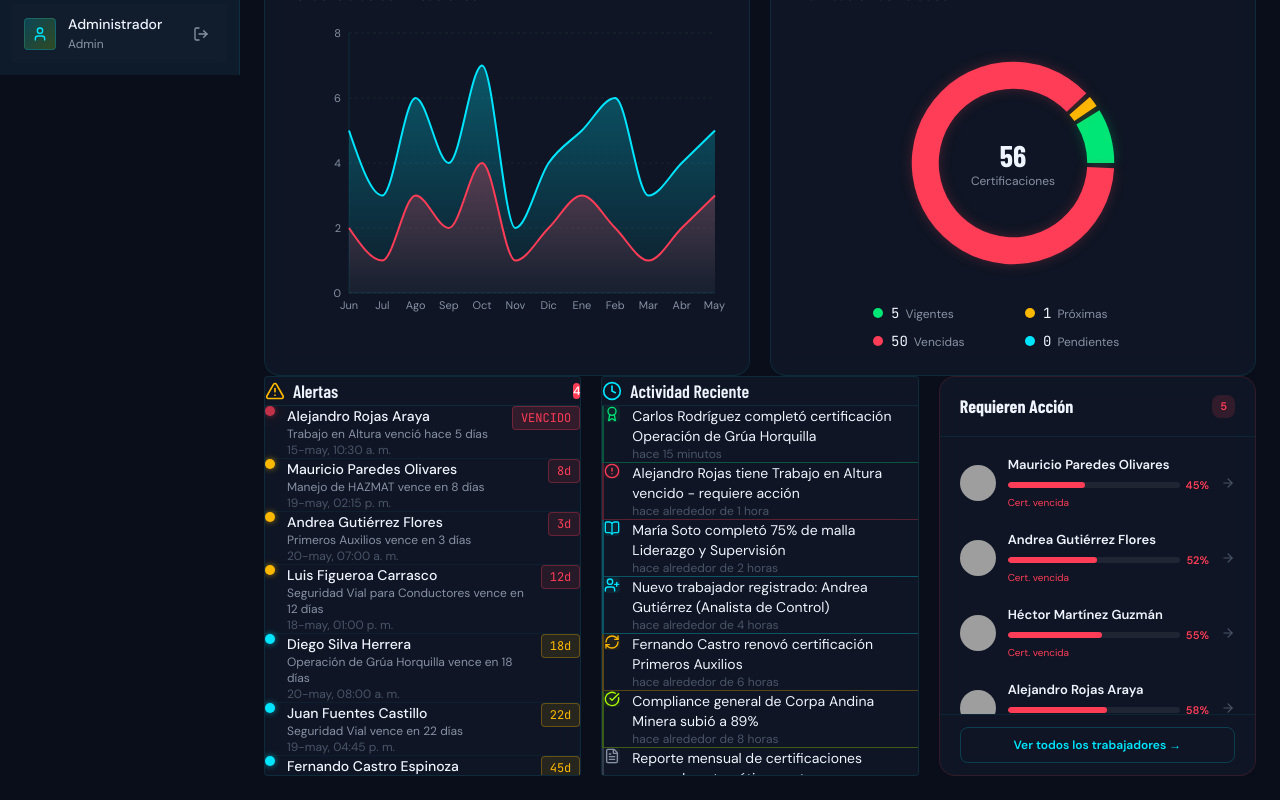
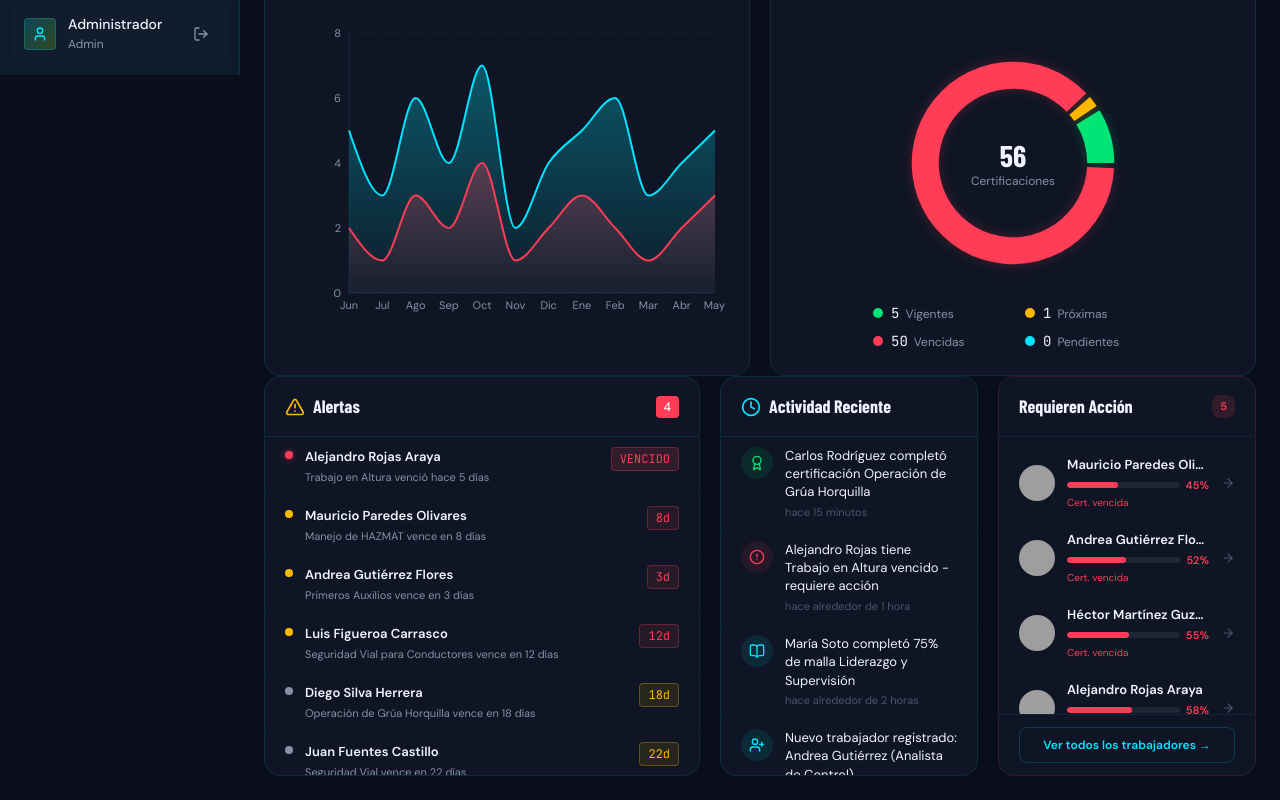
Before and after one commit to leandrodesignux-ux/Certify, a React (Vite) app: page /dashboard in a window 1280 px wide. Shown: the part 725-1525 px from the top of the page. Built offline with nearby package versions, Linux system fonts and the light colour scheme; grey boxes are pictures that could not be loaded.

Commit message:
Redesign AlertsPanel and ActivityFeed with clean list style, inline styles

```diff
--- a/src/components/dashboard/ActivityFeed.tsx
+++ b/src/components/dashboard/ActivityFeed.tsx
@@ -81,16 +81,23 @@ const activityConfig = {
 
 export function ActivityFeed() {
   return (
-    <div className="bg-[#111827]/80 backdrop-blur-[12px] border border-[rgba(0,229,255,0.1)] rounded-sm h-[400px] flex flex-col">
+    <div style={{
+      backgroundColor: 'rgba(17,24,39,0.8)',
+      backdropFilter: 'blur(12px)',
+      border: '1px solid rgba(0,229,255,0.1)',
+      borderRadius: '16px',
+      display: 'flex',
+      flexDirection: 'column',
+      height: '400px',
+    }}>
       {/* Header */}
-      <div className="px-5 py-4 border-b border-[rgba(0,229,255,0.1)] flex items-center gap-2">
-        <Clock className="w-5 h-5 text-[#00E5FF]" />
-        <h2 className="font-display text-lg font-semibold text-[#F0F4FF]">Actividad Reciente</h2>
+      <div style={{ padding: '16px 20px', borderBottom: '1px solid rgba(0,229,255,0.1)', display: 'flex', alignItems: 'center', gap: '8px' }}>
+        <Clock style={{ width: '20px', height: '20px', color: '#00E5FF' }} />
+        <h2 style={{ fontFamily: '"Barlow Condensed", sans-serif', fontSize: '18px', fontWeight: 700, color: '#F0F4FF' }}>Actividad Reciente</h2>
       </div>
 
       {/* Activity List */}
-      <div className="flex-1 overflow-y-auto">
-        <div className="divide-y divide-[rgba(0,229,255,0.05)]">
+      <div style={{ flex: 1, overflowY: 'auto' }}>
         {activities.map((activity) => {
           const config = activityConfig[activity.type];
           const Icon = config.icon;
@@ -98,18 +105,29 @@ export function ActivityFeed() {
           return (
             <div
               key={activity.id}
-                className={`px-5 py-3 border-l-2 ${config.borderColor} hover:bg-[#1C2333]/30 transition-colors duration-150`}
+              style={{
+                padding: '10px 20px',
+                display: 'flex',
+                alignItems: 'flex-start',
+                gap: '12px',
+                borderBottom: '1px solid rgba(0,229,255,0.04)',
+                transition: 'background 0.15s',
+                cursor: 'default',
+              }}
+              onMouseEnter={e => (e.currentTarget.style.backgroundColor = 'rgba(28,35,51,0.5)')}
+              onMouseLeave={e => (e.currentTarget.style.backgroundColor = 'transparent')}
             >
-                <div className="flex items-start gap-3">
-                  <div
-                    className="p-1.5 rounded-sm flex-shrink-0"
-                    style={{ backgroundColor: `${config.color}15` }}
-                  >
-                    <Icon className="w-4 h-4" style={{ color: config.color }} />
+              {/* Icon indicator */}
+              <div style={{
+                width: '32px', height: '32px', borderRadius: '50%', flexShrink: 0,
+                backgroundColor: `${config.color}18`,
+                display: 'flex', alignItems: 'center', justifyContent: 'center',
+              }}>
+                <Icon style={{ width: '16px', height: '16px', color: config.color }} />
               </div>
-                  <div className="flex-1 min-w-0">
-                    <p className="text-sm text-[#F0F4FF] line-clamp-2">{activity.message}</p>
-                    <p className="text-xs text-[#4A5568] mt-1">
+              <div style={{ flex: 1, minWidth: 0 }}>
+                <p style={{ fontSize: '13px', color: '#F0F4FF', marginBottom: '2px', lineHeight: 1.4 }}>{activity.message}</p>
+                <p style={{ fontSize: '11px', color: '#4A5568' }}>
                   {formatDistanceToNow(new Date(activity.timestamp), {
                     addSuffix: true,
                     locale: es,
@@ -117,11 +135,9 @@ export function ActivityFeed() {
                 </p>
               </div>
             </div>
-              </div>
           );
         })}
       </div>
     </div>
-    </div>
   );
 }
--- a/src/components/dashboard/AlertsPanel.tsx
+++ b/src/components/dashboard/AlertsPanel.tsx
@@ -1,6 +1,5 @@
 import { AlertTriangle } from 'lucide-react';
 import { mockAlerts } from '../../data/mockData';
-import { StatusIndicator } from '../ui/StatusIndicator';
 import { ExpiryBadge } from '../ui/ExpiryBadge';
 import type { Alert } from '../../types';
 
@@ -23,62 +22,72 @@ export function AlertsPanel() {
   const criticalCount = sortedAlerts.filter(a => getAlertPriority(a) >= 3).length;
 
   return (
-    <div className="bg-[#111827]/80 backdrop-blur-[12px] border border-[rgba(0,229,255,0.1)] rounded-sm flex flex-col h-[400px]">
+    <div style={{
+      backgroundColor: 'rgba(17,24,39,0.8)',
+      backdropFilter: 'blur(12px)',
+      border: '1px solid rgba(0,229,255,0.1)',
+      borderRadius: '16px',
+      display: 'flex',
+      flexDirection: 'column',
+      height: '400px',
+    }}>
       {/* Header */}
-      <div className="px-5 py-4 border-b border-[rgba(0,229,255,0.1)] flex items-center justify-between">
-        <div className="flex items-center gap-2">
-          <AlertTriangle className="w-5 h-5 text-[#FFB800]" />
-          <h2 className="font-display text-lg font-semibold text-[#F0F4FF]">Alertas</h2>
+      <div style={{ padding: '16px 20px', borderBottom: '1px solid rgba(0,229,255,0.1)', display: 'flex', alignItems: 'center', justifyContent: 'space-between' }}>
+        <div style={{ display: 'flex', alignItems: 'center', gap: '8px' }}>
+          <AlertTriangle style={{ width: '20px', height: '20px', color: '#FFB800' }} />
+          <h2 style={{ fontFamily: '"Barlow Condensed", sans-serif', fontSize: '18px', fontWeight: 700, color: '#F0F4FF' }}>Alertas</h2>
         </div>
         {criticalCount > 0 && (
-          <span className="px-2 py-0.5 bg-[#FF3D57] text-white text-xs font-medium rounded-sm">
+          <span style={{ padding: '2px 8px', backgroundColor: '#FF3D57', color: '#fff', fontSize: '12px', fontWeight: 500, borderRadius: '4px' }}>
             {criticalCount}
           </span>
         )}
       </div>
 
       {/* Alerts List */}
-      <div className="flex-1 overflow-y-auto">
+      <div style={{ flex: 1, overflowY: 'auto' }}>
         {sortedAlerts.length === 0 ? (
-          <div className="flex items-center justify-center h-full text-[#8892A4] text-sm">
+          <div style={{ display: 'flex', alignItems: 'center', justifyContent: 'center', height: '100%', color: '#8892A4', fontSize: '14px' }}>
             Sin alertas pendientes
           </div>
         ) : (
-          <div className="divide-y divide-[rgba(0,229,255,0.05)]">
-            {sortedAlerts.map((alert) => {
+          sortedAlerts.map((alert) => {
             const status = getAlertStatus(alert);
 
             return (
               <div
                 key={alert.id}
-                  className="px-5 py-3 hover:bg-[#1C2333]/50 transition-colors duration-150"
+                style={{
+                  padding: '10px 20px',
+                  display: 'flex',
+                  alignItems: 'flex-start',
+                  gap: '12px',
+                  borderBottom: '1px solid rgba(0,229,255,0.04)',
+                  transition: 'background 0.15s',
+                  cursor: 'default',
+                }}
+                onMouseEnter={e => (e.currentTarget.style.backgroundColor = 'rgba(28,35,51,0.5)')}
+                onMouseLeave={e => (e.currentTarget.style.backgroundColor = 'transparent')}
               >
-                  <div className="flex items-start gap-3">
-                    <StatusIndicator status={status} pulse={status === 'vencido'} />
-                    <div className="flex-1 min-w-0">
-                      <p className="text-sm text-[#F0F4FF] truncate">
-                        <span className="font-medium">{alert.workerName}</span>
+                {/* Dot indicator */}
+                <div style={{
+                  width: '8px', height: '8px', borderRadius: '50%', flexShrink: 0, marginTop: '4px',
+                  backgroundColor: status === 'vencido' ? '#FF3D57' : status === 'proximo_vencer' ? '#FFB800' : '#8892A4',
+                  boxShadow: status === 'vencido' ? '0 0 6px rgba(255,61,87,0.6)' : 'none',
+                }} />
+                <div style={{ flex: 1, minWidth: 0 }}>
+                  <p style={{ fontSize: '13px', fontWeight: 600, color: '#F0F4FF', marginBottom: '2px' }}>
+                    {alert.workerName}
                   </p>
-                      <p className="text-xs text-[#8892A4] mt-0.5 line-clamp-2">
+                  <p style={{ fontSize: '11px', color: '#8892A4', overflow: 'hidden', textOverflow: 'ellipsis', whiteSpace: 'nowrap' }}>
                     {alert.message}
                   </p>
-                      <p className="text-xs text-[#4A5568] mt-1">
-                        {new Date(alert.createdAt).toLocaleDateString('es-CL', {
-                          day: '2-digit',
-                          month: 'short',
-                          hour: '2-digit',
-                          minute: '2-digit',
-                        })}
-                      </p>
                 </div>
-                    {alert.diasRestantes !== undefined && (
-                      <ExpiryBadge diasRestantes={alert.diasRestantes} />
-                    )}
-                  </div>
+                {/* Days badge */}
+                <ExpiryBadge diasRestantes={alert.diasRestantes ?? 0} />
               </div>
             );
-            })}
-          </div>
+          })
         )}
       </div>
     </div>
```
Lines whose indentation alone changed are shown as unchanged.
